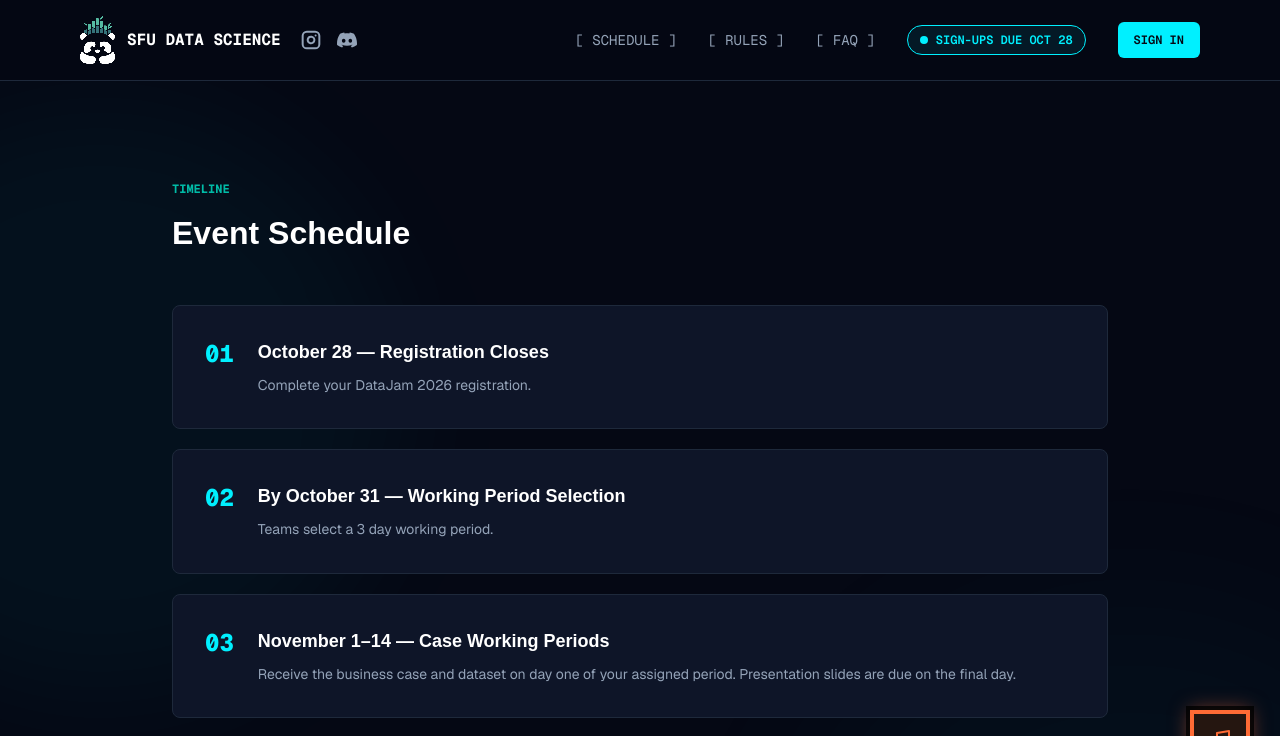
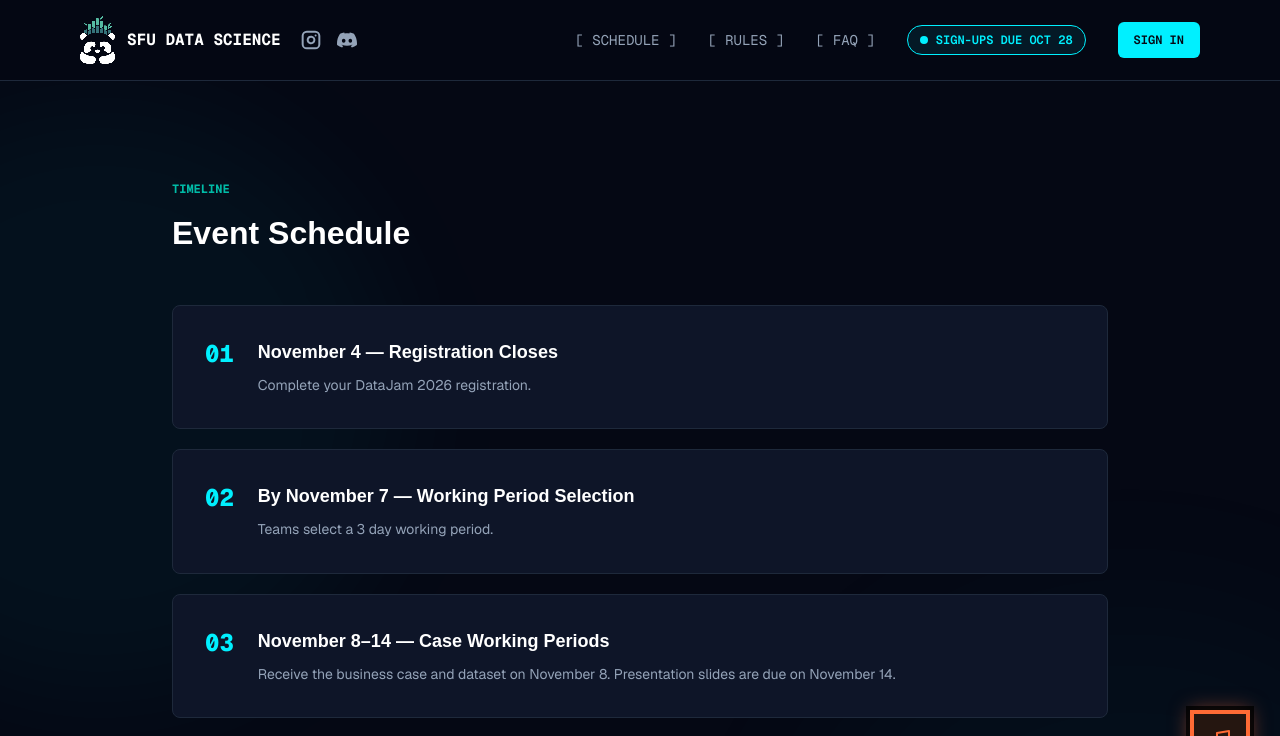
Before and after one commit to SFU-DSSS/datajam-2026-reg, a Next.js app in the folder v0_hackml-portal-main/: page /schedule in a window 1280 px wide. Shown: the top 736 px of the page. Built offline with nearby package versions, Linux system fonts and the light colour scheme; no server answers; a web font is replaced by a local one.

Commit message:
date and rule change

```diff
--- a/v0_hackml-portal-main/app/schedule/page.tsx
+++ b/v0_hackml-portal-main/app/schedule/page.tsx
@@ -1,11 +1,11 @@
 import { InfoPage } from "@/components/datajam/info-page"
 
 const schedule = [
-  { title: "October 28 — Registration Closes", body: "Complete your DataJam 2026 registration." },
-  { title: "By October 31 — Working Period Selection", body: "Teams select a 3 day working period." },
+  { title: "November 4 — Registration Closes", body: "Complete your DataJam 2026 registration." },
+  { title: "By November 7 — Working Period Selection", body: "Teams select a 3 day working period." },
   {
-    title: "November 1–14 — Case Working Periods",
-    body: "Receive the business case and dataset on day one of your assigned period. Presentation slides are due on the final day.",
+    title: "November 8–14 — Case Working Periods",
+    body: "Receive the business case and dataset on November 8. Presentation slides are due on November 14.",
   },
   {
     title: "November 15 — DataJam at the SUB Ballroom, SFU",
--- a/v0_hackml-portal-main/components/datajam/faq.tsx
+++ b/v0_hackml-portal-main/components/datajam/faq.tsx
@@ -5,17 +5,17 @@ const faqs = [
   {
     question: "When are sign-ups due?",
     answer:
-      "Sign-ups close October 28. Teams select a 3 day working period by October 31.",
+      "Sign-ups close November 4.",
   },
   {
     question: "What is the team size rule?",
     answer:
-      "Teams may have up to four members. If your team is not full, We will organize team matching after registration closes.",
+      "Teams may have up to four members. If your team is not full, We will organize team matching after registration closes if needed.",
   },
   {
     question: "What is the competition timeline?",
     answer:
-      "Each team selects their own working period of three days within November 1-14. The case and dataset are issued on day one. DataJam presentations are in-person on November 15.",
+      "Each team will get a week to work on the case from November 8-14. DataJam presentations are in-person on November 15.",
   },
 ]
 
```
